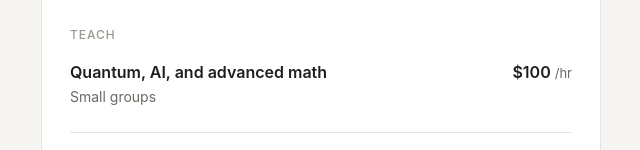
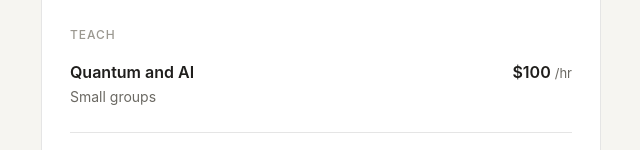
Before and after one commit to fqassemi/fqassemi.github.io, a plain HTML site: page rates/index.html in a window 1280 px wide. Shown: the part 572-722 px from the top of the page, without its empty margins (319-959 px from the left). Drawn offline with Linux system fonts and the light colour scheme.

Commit message:
Update index.html
updated the teaching domains

```diff
--- a/rates/index.html
+++ b/rates/index.html
@@ -72,7 +72,7 @@
 
   <h2>Teach</h2>
   <div class="row">
-    <div><p class="name">Quantum, AI, and advanced math</p><p class="desc">Small groups</p></div>
+    <div><p class="name">Quantum and AI</p><p class="desc">Small groups</p></div>
     <p class="price">$100 <small>/hr</small></p>
   </div>
 
```
